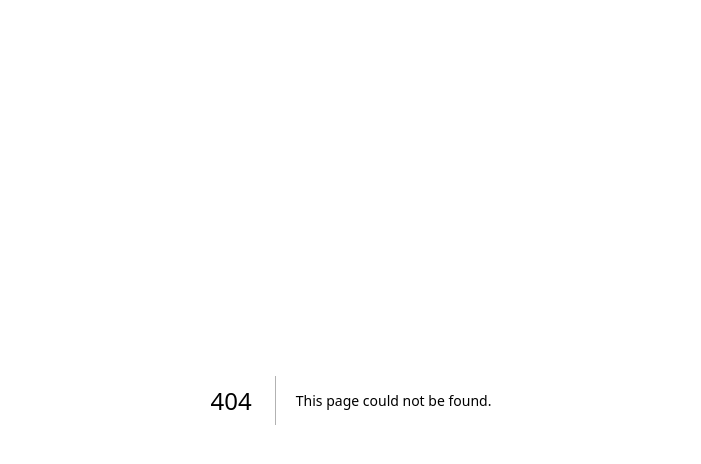
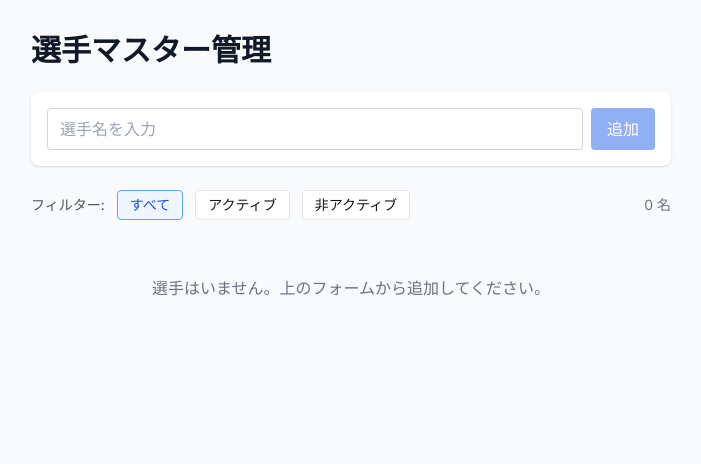
Before and after one commit to KM0912/pairkuji, a Next.js app: page /members in a window 1280 px wide. Before the commit this address had no page. Shown: the top 464 px of the page, without its empty margins (289-990 px from the left). Built offline with nearby package versions, Linux system fonts and the light colour scheme.

Commit message:
選手登録機能を実装

```diff
--- /dev/null
+++ b/src/app/members/page.tsx
@@ -0,0 +1,141 @@
+'use client';
+
+import { useEffect, useMemo, useState } from 'react';
+import { useMemberStore } from '@/lib/stores/memberStore';
+
+export default function MembersPage() {
+  const { members, isLoading, error, load, add, update, remove, clearError } =
+    useMemberStore();
+  const [name, setName] = useState('');
+  const [filter, setFilter] = useState<'all' | 'active' | 'inactive'>('all');
+
+  useEffect(() => {
+    load();
+    // eslint-disable-next-line react-hooks/exhaustive-deps
+  }, []);
+
+  const filtered = useMemo(() => {
+    switch (filter) {
+      case 'active':
+        return members.filter((m) => m.isActive);
+      case 'inactive':
+        return members.filter((m) => !m.isActive);
+      default:
+        return members;
+    }
+  }, [members, filter]);
+
+  const onSubmit = async (e: React.FormEvent) => {
+    e.preventDefault();
+    if (!name.trim()) return;
+    await add(name.trim());
+    setName('');
+  };
+
+  return (
+    <main className="min-h-screen bg-gray-50">
+      <div className="container mx-auto px-4 py-8 max-w-2xl">
+        <h1 className="text-3xl font-bold text-gray-900 mb-6">
+          選手マスター管理
+        </h1>
+
+        {/* Add form */}
+        <form
+          onSubmit={onSubmit}
+          className="bg-white p-4 rounded-lg shadow flex gap-2 mb-6"
+        >
+          <input
+            type="text"
+            value={name}
+            onChange={(e) => setName(e.target.value)}
+            placeholder="選手名を入力"
+            className="flex-1 border rounded px-3 py-2 focus:outline-none focus:ring-2 focus:ring-blue-500 bg-white text-gray-900 border-gray-300 placeholder:text-gray-400"
+          />
+          <button
+            type="submit"
+            className="px-4 py-2 rounded bg-blue-600 text-white hover:bg-blue-700 disabled:opacity-50"
+            disabled={!name.trim()}
+          >
+            追加
+          </button>
+        </form>
+
+        {/* Filters */}
+        <div className="flex items-center gap-3 mb-4">
+          <span className="text-sm text-gray-600">フィルター:</span>
+          {(['all', 'active', 'inactive'] as const).map((key) => (
+            <button
+              key={key}
+              onClick={() => setFilter(key)}
+              className={`text-sm px-3 py-1 rounded border ${
+                filter === key
+                  ? 'bg-blue-50 border-blue-400 text-blue-700'
+                  : 'bg-white hover:bg-gray-50'
+              }`}
+            >
+              {key === 'all'
+                ? 'すべて'
+                : key === 'active'
+                  ? 'アクティブ'
+                  : '非アクティブ'}
+            </button>
+          ))}
+          <div className="ml-auto text-sm text-gray-500">
+            {isLoading ? '読み込み中…' : `${members.length} 名`}
+          </div>
+        </div>
+
+        {/* Error */}
+        {error && (
+          <div className="mb-4 p-3 rounded bg-red-50 text-red-700 flex justify-between items-center">
+            <span>{error}</span>
+            <button className="text-sm underline" onClick={clearError}>
+              閉じる
+            </button>
+          </div>
+        )}
+
+        {/* List */}
+        <ul className="space-y-2">
+          {filtered.map((m) => (
+            <li
+              key={m.id}
+              className="bg-white p-4 rounded-lg shadow flex items-center gap-3"
+            >
+              <input
+                className="border rounded px-2 py-1 flex-1 bg-white text-gray-900 border-gray-300"
+                defaultValue={m.name}
+                onBlur={(e) => {
+                  const val = e.target.value.trim();
+                  if (val && val !== m.name) update(m.id!, { name: val });
+                }}
+              />
+              <button
+                className={`px-3 py-1 rounded text-sm border ${
+                  m.isActive
+                    ? 'bg-green-50 border-green-400 text-green-700'
+                    : 'bg-gray-50 border-gray-300 text-gray-600'
+                }`}
+                onClick={() => update(m.id!, { isActive: !m.isActive })}
+                title={m.isActive ? '非アクティブにする' : 'アクティブにする'}
+              >
+                {m.isActive ? 'アクティブ' : '非アクティブ'}
+              </button>
+              <button
+                className="px-3 py-1 rounded text-sm border bg-white hover:bg-red-50 text-red-600"
+                onClick={() => remove(m.id!)}
+              >
+                削除
+              </button>
+            </li>
+          ))}
+          {!isLoading && filtered.length === 0 && (
+            <li className="text-center text-gray-500 py-10">
+              選手はいません。上のフォームから追加してください。
+            </li>
+          )}
+        </ul>
+      </div>
+    </main>
+  );
+}
--- a/src/app/page.tsx
+++ b/src/app/page.tsx
@@ -1,11 +1,15 @@
 export default function Home() {
   return (
-    <main className="flex min-h-screen flex-col items-center justify-between p-24">
-      <div className="z-10 w-full max-w-5xl items-center justify-between font-mono text-sm">
-        <h1 className="text-4xl font-bold text-center mb-8">pairkuji</h1>
-        <p className="text-center text-lg">
-          ダブルス練習試合の組み合わせ管理PWA
-        </p>
+    <main className="flex min-h-screen flex-col items-center justify-center p-24">
+      <div className="z-10 w-full max-w-3xl items-center justify-between text-center">
+        <h1 className="text-4xl font-bold mb-4">pairkuji</h1>
+        <p className="text-lg mb-8">ダブルス練習試合の組み合わせ管理PWA</p>
+        <a
+          href="/members"
+          className="inline-block rounded bg-blue-600 text-white px-5 py-3 hover:bg-blue-700"
+        >
+          選手登録へ
+        </a>
       </div>
     </main>
   );
--- /dev/null
+++ b/src/lib/db.ts
@@ -0,0 +1,16 @@
+import Dexie, { Table } from 'dexie';
+import type { Member } from '@/types/member';
+
+export class PairkujiDB extends Dexie {
+  members!: Table<Member, number>;
+
+  constructor() {
+    super('pairkuji');
+    this.version(1).stores({
+      // ++id = auto-increment primary key
+      members: '++id, name, isActive, createdAt, updatedAt',
+    });
+  }
+}
+
+export const db = new PairkujiDB();
--- /dev/null
+++ b/src/lib/stores/memberStore.ts
@@ -0,0 +1,73 @@
+import { create } from 'zustand';
+import { db } from '@/lib/db';
+import type { Member } from '@/types/member';
+
+type State = {
+  members: Member[];
+  isLoading: boolean;
+  error: string | null;
+};
+
+type Actions = {
+  load: () => Promise<void>;
+  add: (name: string) => Promise<void>;
+  update: (id: number, updates: Partial<Pick<Member, 'name' | 'isActive'>>) => Promise<void>;
+  remove: (id: number) => Promise<void>;
+  clearError: () => void;
+};
+
+export const useMemberStore = create<State & Actions>((set, get) => ({
+  members: [],
+  isLoading: false,
+  error: null,
+
+  load: async () => {
+    set({ isLoading: true, error: null });
+    try {
+      const list = await db.members.orderBy('createdAt').reverse().toArray();
+      set({ members: list, isLoading: false });
+    } catch (e: any) {
+      set({ error: e?.message ?? 'Failed to load members', isLoading: false });
+    }
+  },
+
+  add: async (name: string) => {
+    const now = new Date().toISOString();
+    const member: Omit<Member, 'id'> = {
+      name: name.trim(),
+      isActive: true,
+      createdAt: now,
+      updatedAt: now,
+    };
+    if (!member.name) return;
+    try {
+      const id = await db.members.add(member as Member);
+      set({ members: [{ id, ...member }, ...get().members] });
+    } catch (e: any) {
+      set({ error: e?.message ?? 'Failed to add member' });
+    }
+  },
+
+  update: async (id, updates) => {
+    try {
+      const existing = await db.members.get(id);
+      if (!existing) return;
+      const updated: Member = { ...existing, ...updates, updatedAt: new Date().toISOString() };
+      await db.members.put(updated);
+      set({ members: get().members.map(m => (m.id === id ? updated : m)) });
+    } catch (e: any) {
+      set({ error: e?.message ?? 'Failed to update member' });
+    }
+  },
+
+  remove: async (id) => {
+    try {
+      await db.members.delete(id);
+      set({ members: get().members.filter(m => m.id !== id) });
+    } catch (e: any) {
+      set({ error: e?.message ?? 'Failed to delete member' });
+    }
+  },
+
+  clearError: () => set({ error: null }),
+}));
--- /dev/null
+++ b/src/types/member.ts
@@ -0,0 +1,9 @@
+export interface Member {
+  id?: number;
+  name: string;
+  isActive: boolean;
+  createdAt: string;
+  updatedAt: string;
+}
+
+export type NewMember = Omit<Member, 'id' | 'createdAt' | 'updatedAt'>;
```
